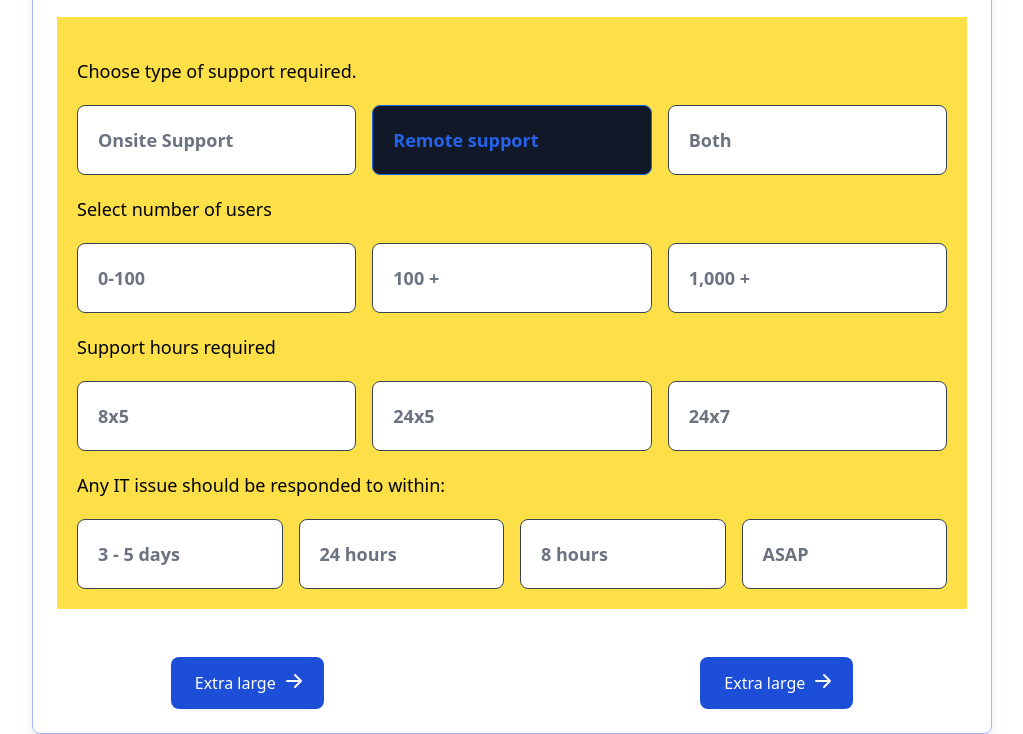
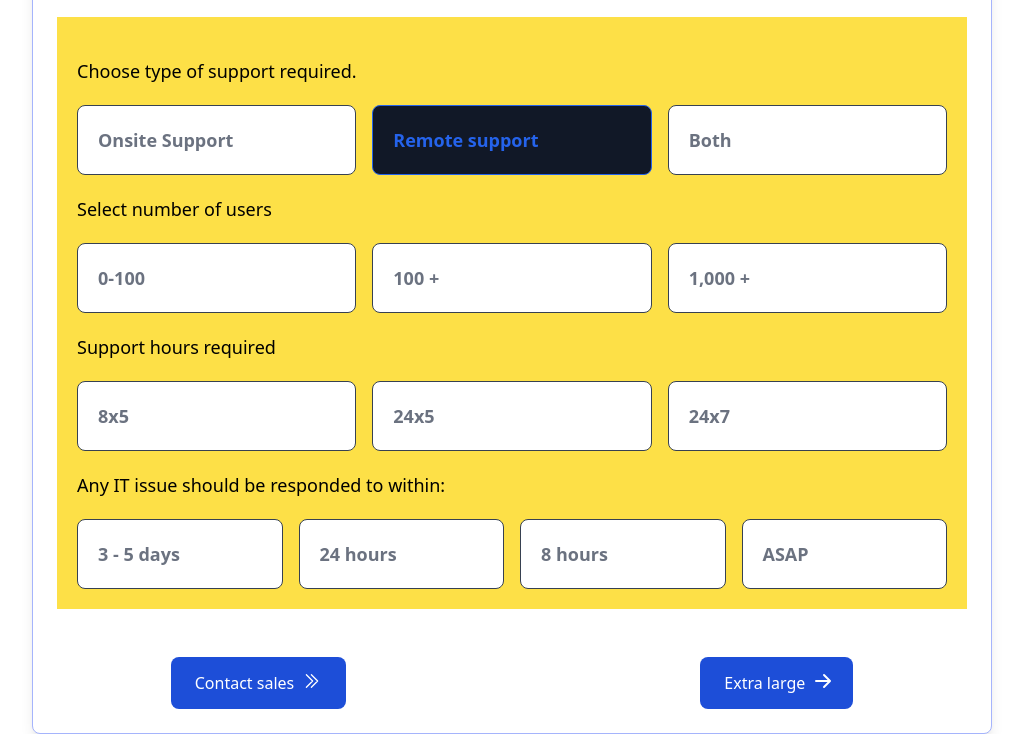
Before and after one commit to Igor2122/price-config-test, a website built with Parcel: page src/index.html in a window 1280 px wide. Shown: the part 395-1129 px from the top of the page, without its empty margins (132-1155 px from the left). Built offline with nearby package versions, Linux system fonts and the light colour scheme.

Commit message:
feat [yearly-toggle]: cta update test

```diff
--- a/src/index.html
+++ b/src/index.html
@@ -25,7 +25,7 @@
       }
 
       main {
-        min-height: 100vh;
+        /*min-height: 100vh;*/
       }
     </style>
     <title>KompiTech price configurator</title>
@@ -343,18 +343,20 @@
                     type="button"
                     class="flex text-white bg-blue-700 hover:bg-blue-800 focus:ring-4 focus:outline-none focus:ring-blue-300 font-medium rounded-lg text-base px-6 py-3.5 text-center bg-blue-600 hover:bg-blue-700 focus:ring-blue-800"
                   >
-                    Extra large
+                    Contact sales
                     <svg
+                      class="w-5 h-5 ml-2"
+                      fill="none"
+                      stroke="currentColor"
+                      stroke-width="1.5"
+                      viewBox="0 0 24 24"
+                      xmlns="http://www.w3.org/2000/svg"
                       aria-hidden="true"
-                      class="w-5 h-5 ml-2 -mr-1"
-                      fill="currentColor"
-                      viewBox="0 0 20 20"
-                      xmlns="http://www.w3.org/2000/svg"
                     >
                       <path
-                        fill-rule="evenodd"
-                        d="M10.293 3.293a1 1 0 011.414 0l6 6a1 1 0 010 1.414l-6 6a1 1 0 01-1.414-1.414L14.586 11H3a1 1 0 110-2h11.586l-4.293-4.293a1 1 0 010-1.414z"
-                        clip-rule="evenodd"
+                        stroke-linecap="round"
+                        stroke-linejoin="round"
+                        d="M11.25 4.5l7.5 7.5-7.5 7.5m-6-15l7.5 7.5-7.5 7.5"
                       ></path>
                     </svg></button
                   ><button
@@ -362,6 +364,7 @@
                     class="flex text-white bg-blue-700 hover:bg-blue-800 focus:ring-4 focus:outline-none focus:ring-blue-300 font-medium rounded-lg text-base px-6 py-3.5 text-center bg-blue-600 hover:bg-blue-700 focus:ring-blue-800"
                   >
                     Extra large
+
                     <svg
                       aria-hidden="true"
                       class="w-5 h-5 ml-2 -mr-1"
```
